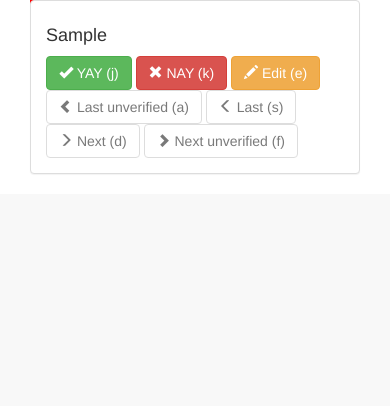
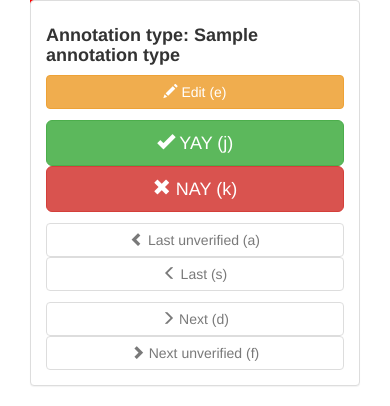
Before and after one commit to bit-bots/imagetagger, a Django app: template imagetagger/imagetagger/annotations/templates/annotations/verification.html in a window 390 px wide. Shown: the part 814-1220 px from the top of the page. Before the commit the page ends 988 px from the top, so only its background shows below. Run offline with Django 3.2, Linux system fonts and the light colour scheme; the template is opened without the code that fills it: most values are stand-ins (such as "Sample title", 1, 10 or a date in 2020); some libraries are stand-ins or nearby versions.

Commit message:
better button spacing in verification view

```diff
--- a/imagetagger/imagetagger/annotations/templates/annotations/annotate.html
+++ b/imagetagger/imagetagger/annotations/templates/annotations/annotate.html
@@ -130,17 +130,17 @@
                         </p>
                         <div class="row" id="coordinate_table">
                           {% for field in vector_fields %}
-                            <div class="col-md-1">
+                            <div class="col-xs-2" style="max-width: 3em">
                               <label for="{{ field }}Field">
                                   {{ field }}
                               </label>
                             </div>
-                            <div class="col-md-11">
+                            <div class="col-xs-10">
                                 <input id="{{ field }}Field"
                                        class="Coordinates annotation_value form-control"
                                        type="number" name="{{ field }}Field" value="0" min="0">
                             </div>
-                            <div class="col-sm-12"></div>
+                            <div class="col-xs-12"></div>
                           {% endfor %}
                         </div>
                         <br>
--- a/imagetagger/imagetagger/annotations/templates/annotations/verification.html
+++ b/imagetagger/imagetagger/annotations/templates/annotations/verification.html
@@ -202,22 +202,42 @@
                         {% csrf_token %}
                         <input type='hidden' id='state' name='state' value='blank'>
                         <input type='hidden' id='annotation' name='annotation' value='{{ annotation.id }}'>
-
-                        <h4>{{ annotation_type }}</h4>
-                        <button class="btn btn-success" type='button' id='accept_button'>
-                            <span class="glyphicon glyphicon-ok" aria-hidden="true"></span> YAY (j)</button>
-                        <button class="btn btn-danger" type='button' id='reject_button'>
-                            <span class="glyphicon glyphicon-remove" aria-hidden="true"></span> NAY (k)</button>
-                        <button class="btn btn-warning" type='button' id='edit_button'>
-                            <span class="glyphicon glyphicon-pencil" aria-hidden="true"></span> Edit (e)</button><br>
-                        <button class="btn btn-default" type='button' id='last_unverified_button'>
-                            <span class="glyphicon glyphicon-chevron-left" aria-hidden="true"></span> Last unverified (a)</button>
-                        <button class="btn btn-default" type='button' id='last_button'>
-                            <span class="glyphicon glyphicon-menu-left" aria-hidden="true"></span> Last (s)</button><br>
-                        <button class="btn btn-default" type='button' id='next_button'>
-                            <span class="glyphicon glyphicon-menu-right" aria-hidden="true"></span> Next (d)</button>
-                        <button class="btn btn-default" type='button' id='next_unverified_button'>
-                            <span class="glyphicon glyphicon-chevron-right" aria-hidden="true"></span> Next unverified (f)</button>
+                        <div class="row">
+                            <div class="col-md-6">
+                                <h4><b>Annotation type: {{ annotation_type.name }}</b></h4>
+                            </div>
+                            <div class="col-md-6">
+                                <button class="btn btn-warning btn-block" type='button' id='edit_button'>
+                                <span class="glyphicon glyphicon-pencil" aria-hidden="true"></span> Edit (e)</button>
+                            </div>
+                            <div class="col-md-12"><p></p></div>
+                            <div class="col-md-6">
+                                <button class="btn btn-lg btn-success btn-block" type='button' id='accept_button'>
+                                    <span class="glyphicon glyphicon-ok" aria-hidden="true"></span> YAY (j)</button>
+                            </div>
+                            <div class="col-md-6">
+                                <button class="btn btn-lg btn-danger btn-block" type='button' id='reject_button'>
+                                    <span class="glyphicon glyphicon-remove" aria-hidden="true"></span> NAY (k)</button>
+                            </div>
+                            <div class="col-md-12"><p></p></div>
+                            <div class="col-md-6">
+                                <button class="btn btn-default btn-block" type='button' id='last_unverified_button'>
+                                    <span class="glyphicon glyphicon-chevron-left" aria-hidden="true"></span> Last unverified (a)</button>
+                            </div>
+                            <div class="col-md-6">
+                                <button class="btn btn-default btn-block" type='button' id='last_button'>
+                                <span class="glyphicon glyphicon-menu-left" aria-hidden="true"></span> Last (s)</button>
+                            </div>
+                            <div class="col-md-12"><p></p></div>
+                            <div class="col-md-6">
+                                <button class="btn btn-default btn-block" type='button' id='next_button'>
+                                    <span class="glyphicon glyphicon-menu-right" aria-hidden="true"></span> Next (d)</button>
+                            </div>
+                            <div class="col-md-6">
+                                <button class="btn btn-default btn-block" type='button' id='next_unverified_button'>
+                                    <span class="glyphicon glyphicon-chevron-right" aria-hidden="true"></span> Next unverified (f)</button>
+                            </div>
+                        </div>
                     </form>
                 </div>
             </div>
```
